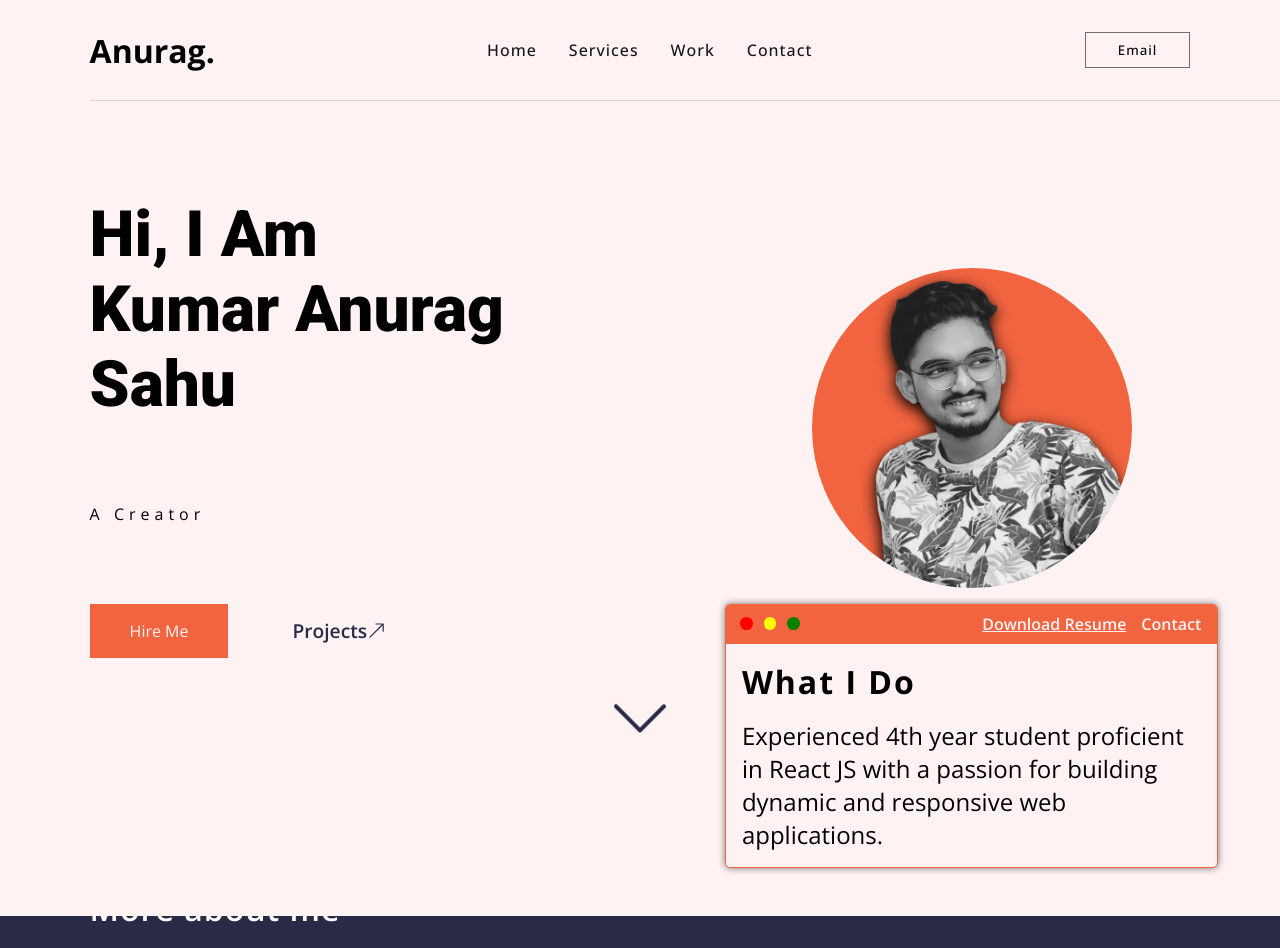
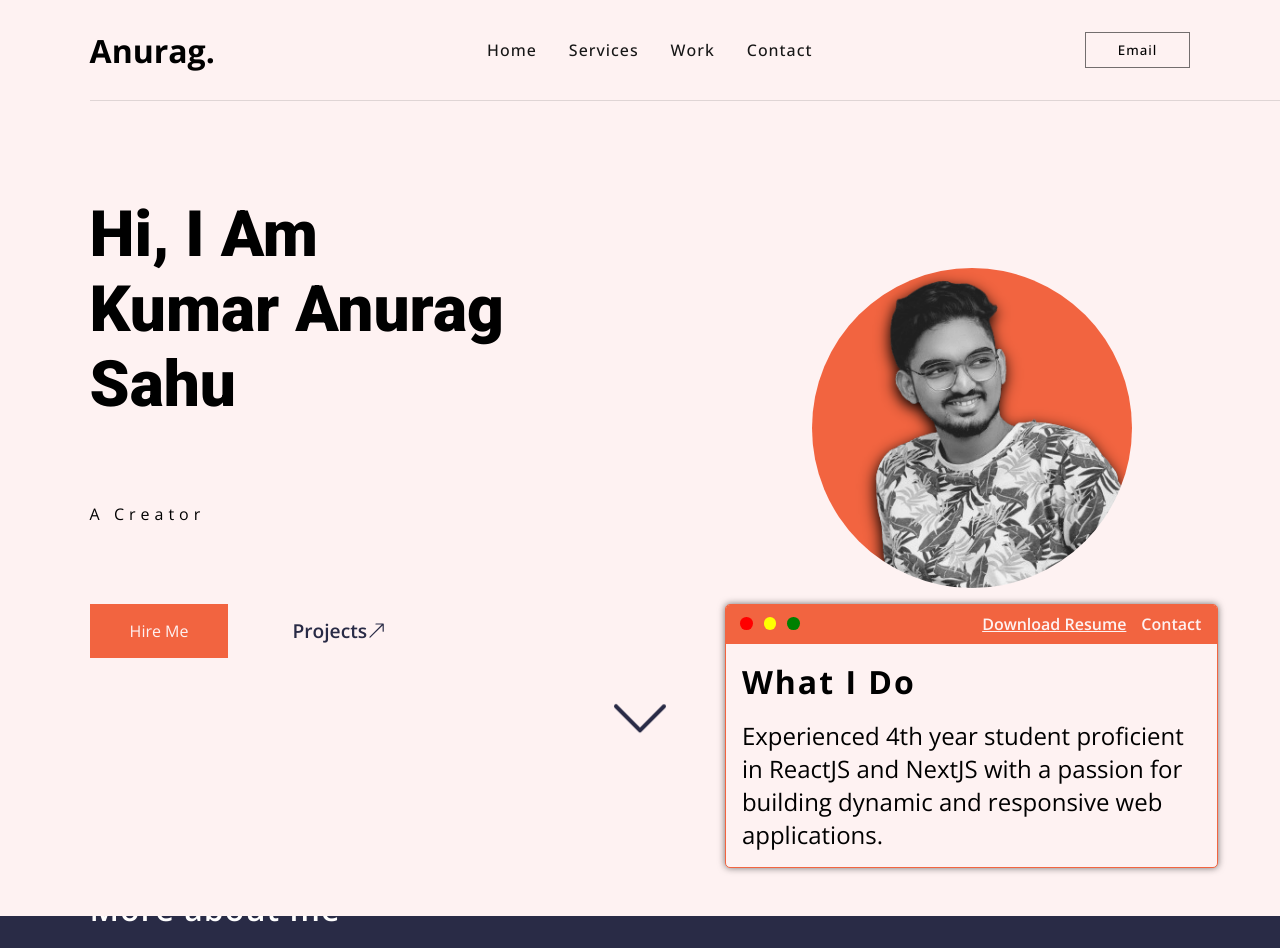
Before and after one commit to 10kumaranurag01/my-portfoliio, a React (Create React App) app: page / in a window 1280 px wide. Shown: the top 948 px of the page. Built offline with nearby package versions, Linux system fonts and the light colour scheme.

Commit message:
Year and reasume updated

```diff
--- a/src/componenets/Home.jsx
+++ b/src/componenets/Home.jsx
@@ -123,7 +123,7 @@ const Home = () => {
           <article>
             <h3>What I Do</h3>
             <p className="altWindowArticleP">
-              Experienced 4th year student proficient in React JS with a passion
+              Experienced 4th year student proficient in ReactJS and NextJS with a passion
               for building dynamic and responsive web applications.
             </p>
           </article>
```
